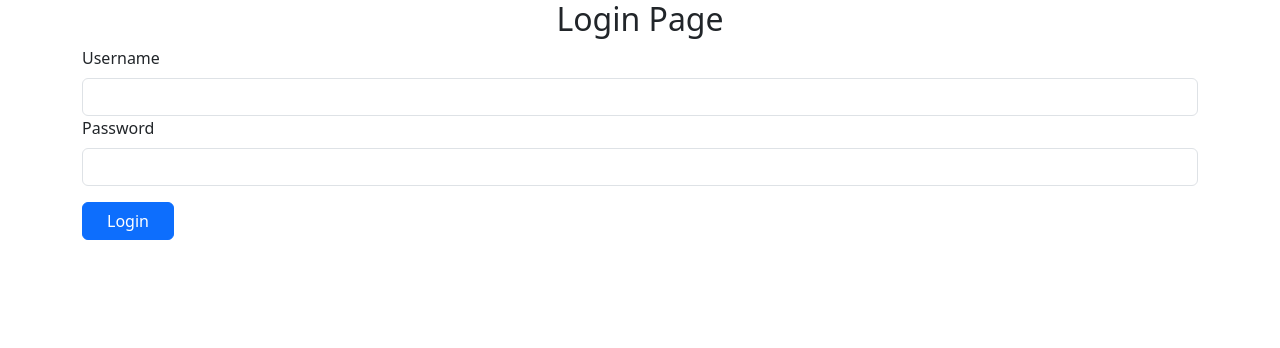
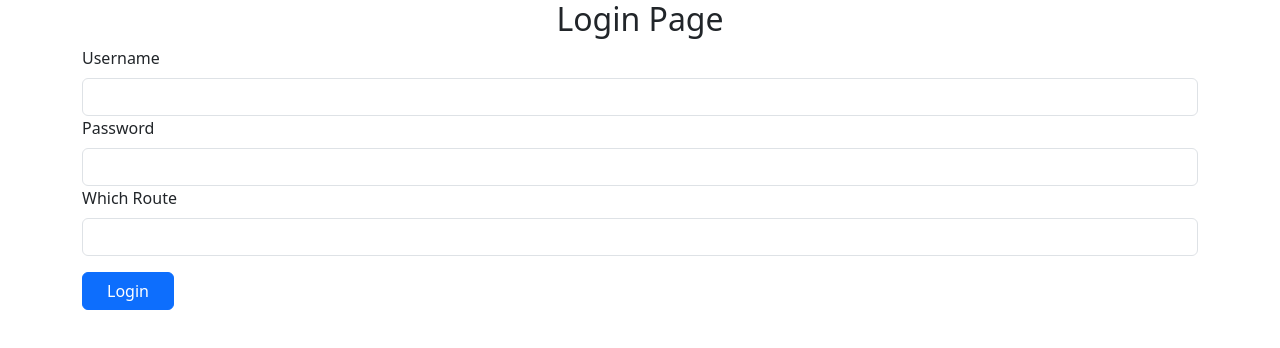
Before and after one commit to gabcytn/http-basic-auth, a React (Vite) app in the folder http-basic-auth-react/: page /login in a window 1280 px wide. Shown: the top 348 px of the page. Built offline with nearby package versions, Linux system fonts and the light colour scheme.

Commit message:
Make a GET request to the server route indicated

```diff
--- a/http-basic-auth-react/src/pages/Login.tsx
+++ b/http-basic-auth-react/src/pages/Login.tsx
@@ -2,15 +2,52 @@ import { useState } from "react";
 import AuthLayout from "../layout/AuthLayout"
 import Button from "../components/Button"
 import TextInput from "../components/TextInput"
+import { useNavigate } from "react-router";
 
-function Login() {
+function Login({ setIsLoggedIn, setUsers }) {
+  const [whichRoute, setWhichRoute] = useState<string>("")
   const [username, setUsername] = useState<string>("")
   const [password, setPassword] = useState<string>("")
+  const navigate = useNavigate();
+
+  async function handleSubmit(e: React.FormEvent<HTMLFormElement>, username: string, password: string) {
+    e.preventDefault();
+    const SERVER_URL = import.meta.env.VITE_SERVER_URL;
+    const credentials = `${username}:${password}`;
+    const encodedCredentials = btoa(credentials);
+
+    try {
+      const res = await fetch(`${SERVER_URL}/${whichRoute}`, {
+        method: "GET",
+        headers: {
+          "Authorization": `Basic ${encodedCredentials}`,
+        },
+      });
+
+      if (!res.ok) {
+        throw new Error(`Error status code: ${res.status}`);
+      }
+
+      const data = await res.json();
+      console.log(data);
+      setIsLoggedIn(true);
+      setUsers(data);
+      navigate(`/${whichRoute}`);
+
+    } catch (e: unknown) {
+      if (e instanceof Error) console.error(e.message)
+      else console.error("An unknown error occured")
+    }
+  }
+
   return (
     <AuthLayout title="Login Page">
-      <TextInput value={username} handleType={setUsername} type="text" id="username" title="Username" />
-      <TextInput value={password} handleType={setPassword} type="password" id="password" title="Password" />
-      <Button type="submit" text="Login" />
+      <form onSubmit={(e) => { handleSubmit(e, username, password) }} className="d-flex justify-content-center flex-column">
+        <TextInput value={username} handleType={setUsername} type="text" id="username" title="Username" />
+        <TextInput value={password} handleType={setPassword} type="password" id="password" title="Password" />
+        <TextInput value={whichRoute} handleType={setWhichRoute} type="text" id="which-route" title="Which Route" />
+        <Button type="submit" text="Login" />
+      </form>
     </AuthLayout>
   )
 }
```
